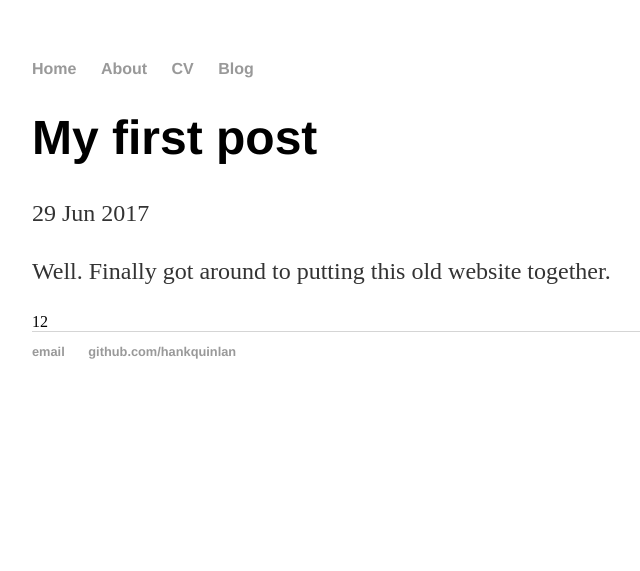
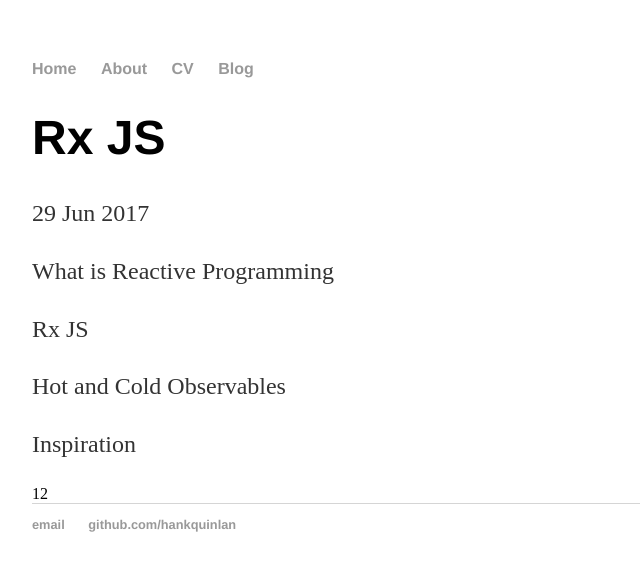
Before and after one commit to Preethas/Preethas.github.io, a Jekyll site: the page built from _posts/2017-06-29-my-first-post.md, in a window 1280 px wide. Shown: the top 571 px of the page, without its empty margins (160-800 px from the left). Built offline with Jekyll 4.4.1, drawn with Linux system fonts in a browser that asks for light colours.

Commit message:
Update 2017-06-29-my-first-post.md

```diff
--- a/_posts/2017-06-29-my-first-post.md
+++ b/_posts/2017-06-29-my-first-post.md
@@ -1,7 +1,15 @@
 ---
 layout: post
-title: "My first post"
+title: "Rx JS"
 date: 2017-06-29
 ---
 
-Well. Finally got around to putting this old website together.
+What is Reactive Programming
+
+Rx JS
+
+
+Hot and Cold Observables
+
+
+Inspiration
```
